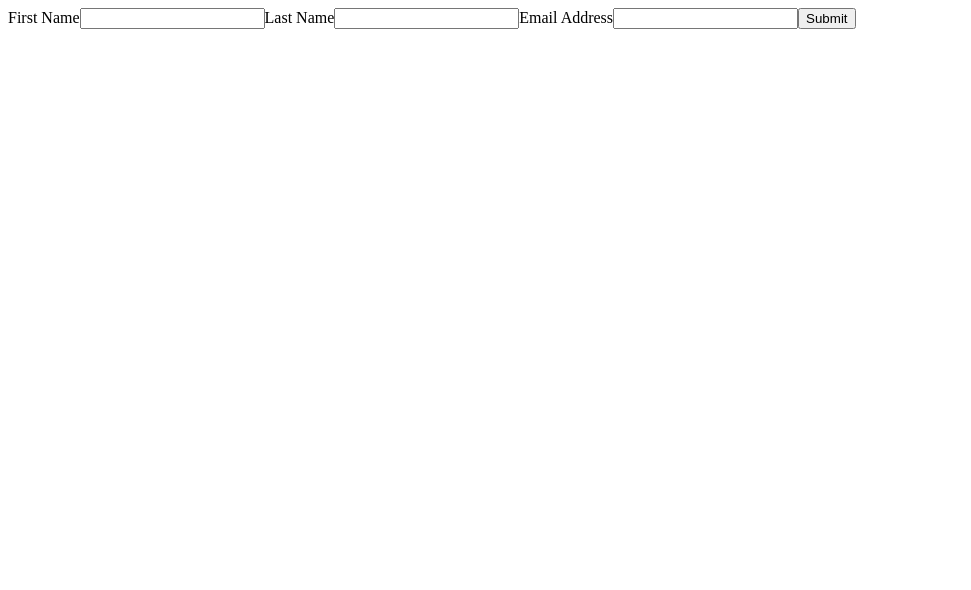
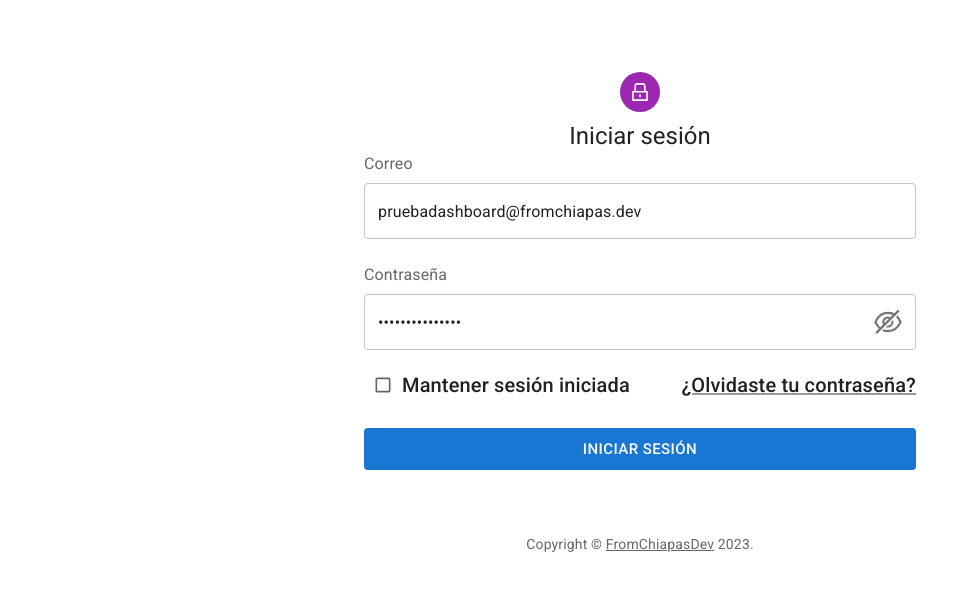
Before and after one commit to DigitalPapers/digital-papers-client, a React (Vite) app: page /login in a window 1280 px wide. Shown: the top 590 px of the page, without its empty margins (0-971 px from the left). Built offline with nearby package versions, Linux system fonts and the light colour scheme.

Commit message:
feat: added Login

```diff
--- a/index.html
+++ b/index.html
@@ -5,7 +5,7 @@
     <link rel="icon" type="image/svg+xml" href="/vite.svg" />
     <meta name="viewport" content="width=device-width, initial-scale=1.0" />
     <link rel="stylesheet" href="https://fonts.googleapis.com/css?family=Roboto:300,400,500,700&display=swap" />
-    <title>BackOffice ZM y CIA </title>
+    <title>BackOffice</title>
   </head>
   <body>
     <div id="root"></div>
--- a/package.json
+++ b/package.json
@@ -17,7 +17,8 @@
     "formik": "^2.2.9",
     "react": "^18.2.0",
     "react-dom": "^18.2.0",
-    "react-router-dom": "^6.8.2"
+    "react-router-dom": "^6.8.2",
+    "yup": "^1.0.2"
   },
   "devDependencies": {
     "@types/react": "^18.0.27",
--- a/src/App.jsx
+++ b/src/App.jsx
@@ -1,9 +1,16 @@
 import Routes from './routes'
 import { AuthProvider } from './hooks/AuthProvider'
+import { CssBaseline } from '@mui/material'
+
+import { createTheme, ThemeProvider } from "@mui/material/styles";
+const theme = createTheme()
 export default function App() {
   return (
-    <AuthProvider>
-      <Routes />
-    </AuthProvider>
+    <ThemeProvider theme={theme}>
+      <AuthProvider>
+        <CssBaseline />
+        <Routes />
+      </AuthProvider>
+    </ThemeProvider>
   )
 }
--- a/src/hooks/AuthProvider.jsx
+++ b/src/hooks/AuthProvider.jsx
@@ -8,7 +8,7 @@ export function AuthProvider({ children, userData }) {
   const [user, setUser] = useLocalStorage("user", userData);
   const navigate = useNavigate();
 
-  const login = async (data) => {
+  const login = (data) => {
     // TODO: Make validations to sent data to server
     setUser(data);
     navigate("/", { replace: true });
--- a/src/pages/authentication/Login.jsx
+++ b/src/pages/authentication/Login.jsx
@@ -1,84 +1,206 @@
-import { useFormik } from "formik";
+import * as React from "react";
+import { Formik } from 'formik';
+import * as Yup from 'yup';
+import { Link as RouterLink } from 'react-router-dom';
+// material-ui
+import {
+  Button,
+  Checkbox,
+  Container,
+  Box,
+  FormControlLabel,
+  FormHelperText,
+  Avatar,
+  Grid,
+  Link,
+  IconButton,
+  InputAdornment,
+  InputLabel,
+  OutlinedInput,
+  Stack,
+  Typography
+} from '@mui/material';
+
+import { EyeOutlined, EyeInvisibleOutlined, LockOutlined } from '@ant-design/icons';
 import { useAuth } from "../../hooks/AuthProvider";
 
+function Copyright(props) {
+  return (
+    <Typography
+      variant="body2"
+      color="text.secondary"
+      align="center"
+      {...props}
+    >
+      {"Copyright © "}
+      <Link color="inherit" href="https://fromchiapas.dev">
+        FromChiapasDev
+      </Link>{" "}
+      {new Date().getFullYear()}
+      {"."}
+    </Typography>
+  );
+}
+
+const validationSchema = Yup.object().shape({
+  email: Yup.string().email('Debe ser un correo valido').max(255).required('Email es requerido'),
+  password: Yup.string().max(255).required('Contraseña es requerido'),
+});
+
 export default function Login() {
-  const { login } = useAuth();
+  const { login } = useAuth()
+  const [checked, setChecked] = React.useState(false);
 
-  // A custom validation function. This must return an object
-  // which keys are symmetrical to our values/initialValues
-  const validate = values => {
-    const errors = {};
-    if (!values.firstName) {
-      errors.firstName = 'Required';
-    } else if (values.firstName.length > 15) {
-      errors.firstName = 'Must be 15 characters or less';
-    }
+  const [showPassword, setShowPassword] = React.useState(false);
 
-    if (!values.lastName) {
-      errors.lastName = 'Required';
-    } else if (values.lastName.length > 20) {
-      errors.lastName = 'Must be 20 characters or less';
-    }
-
-    if (!values.email) {
-      errors.email = 'Required';
-    } else if (!/^[A-Z0-9._%+-]+@[A-Z0-9.-]+\.[A-Z]{2,4}$/i.test(values.email)) {
-      errors.email = 'Invalid email address';
-    }
-
-    return errors;
+  const handleClickShowPassword = () => {
+    setShowPassword(!showPassword);
   };
 
-  const formik = useFormik({
-    initialValues: {
-      firstName: "",
-      lastName: "",
-      email: "",
-    },
-    validate,
-    onSubmit: (values) => {
-      alert(JSON.stringify(values, null, 2));
-    },
-  });
+  const handleMouseDownPassword = (event) => {
+    event.preventDefault();
+  };
+
+  const onSubmitForm = (values, { setErrors, setStatus, setSubmitting }) => {
+    try {
+      setStatus({ success: false });
+      setSubmitting(true);
+      console.log('Values form', values)
+      login({ email: values.email, password: values.password })
+    } catch (err) {
+      setStatus({ success: false });
+      setErrors({ submit: err.message });
+      setSubmitting(false);
+    }
+  }
+
   return (
-    <form onSubmit={formik.handleSubmit}>
-      <label htmlFor="firstName">First Name</label>
-      <input
-        id="firstName"
-        name="firstName"
-        type="text"
-        onChange={formik.handleChange}
-        onBlur={formik.handleBlur}
-        value={formik.values.firstName}
-      />
+    <Container component="main" maxWidth="sm">
+      <Box
+        sx={{
+          marginTop: 8,
+          display: "flex",
+          flexDirection: "column",
+          alignItems: "center"
+        }}
+      >
+        <Avatar sx={{ m: 1, bgcolor: "secondary.main" }}>
+          <LockOutlined />
+        </Avatar>
+        <Typography component="h1" variant="h5">
+          Iniciar sesión
+        </Typography>
+        <Formik
+          initialValues={{
+            email: 'pruebadashboard@fromchiapas.dev',
+            password: 'pruebaDashboard',
+            submit: null
+          }}
+          validationSchema={validationSchema}
+          onSubmit={onSubmitForm}
+        >
+          {({ errors, handleBlur, handleChange, handleSubmit, isSubmitting, touched, values }) => (
+            <form noValidate onSubmit={handleSubmit}>
+              <Grid container spacing={3}>
+                <Grid item xs={12}>
+                  <Stack spacing={1}>
+                    <InputLabel htmlFor="email-login">Correo</InputLabel>
+                    <OutlinedInput
+                      id="email-login"
+                      type="email"
+                      value={values.email}
+                      name="email"
+                      onBlur={handleBlur}
+                      onChange={handleChange}
+                      placeholder="Ingresa Email..."
+                      fullWidth
+                      error={Boolean(touched.email && errors.email)}
+                    />
+                    {touched.email && errors.email && (
+                      <FormHelperText error>
+                        {errors.email}
+                      </FormHelperText>
+                    )}
+                  </Stack>
+                </Grid>
+                <Grid item xs={12}>
+                  <Stack spacing={1}>
+                    <InputLabel htmlFor="password-login">Contraseña</InputLabel>
+                    <OutlinedInput
+                      fullWidth
+                      error={Boolean(touched.password && errors.password)}
+                      id="password-login"
+                      type={showPassword ? 'text' : 'password'}
+                      value={values.password}
+                      name="password"
+                      onBlur={handleBlur}
+                      onChange={handleChange}
+                      endAdornment={
+                        <InputAdornment position="end">
+                          <IconButton
+                            aria-label="toggle password visibility"
+                            onClick={handleClickShowPassword}
+                            onMouseDown={handleMouseDownPassword}
+                            edge="end"
+                            size="large"
+                          >
+                            {showPassword ? <EyeOutlined /> : <EyeInvisibleOutlined />}
+                          </IconButton>
+                        </InputAdornment>
+                      }
+                      placeholder="Ingresa tu contraseña..."
+                    />
+                    {touched.password && errors.password && (
+                      <FormHelperText error>
+                        {errors.password}
+                      </FormHelperText>
+                    )}
+                  </Stack>
+                </Grid>
 
-      {formik.errors.firstName && formik.touched.firstName ? <div>{formik.errors.firstName}</div> : null}
-
-      <label htmlFor="lastName">Last Name</label>
-      <input
-        id="lastName"
-        name="lastName"
-        type="text"
-        onChange={formik.handleChange}
-        onBlur={formik.handleBlur}
-        value={formik.values.lastName}
-      />
-
-      {formik.errors.lastName && formik.touched.lastName ? <div>{formik.errors.lastName}</div> : null}
-
-      <label htmlFor="email">Email Address</label>
-      <input
-        id="email"
-        name="email"
-        type="email"
-        onChange={formik.handleChange}
-        onBlur={formik.handleBlur}
-        value={formik.values.email}
-      />
-
-      {formik.errors.email && formik.touched.email ? <div>{formik.errors.email}</div> : null}
-
-      <button type="submit">Submit</button>
-    </form>
+                <Grid item xs={12} sx={{ mt: -1 }}>
+                  <Stack direction="row" justifyContent="space-between" alignItems="center" spacing={2}>
+                    <FormControlLabel
+                      control={
+                        <Checkbox
+                          checked={checked}
+                          onChange={(event) => setChecked(event.target.checked)}
+                          name="checked"
+                          color="primary"
+                          size="small"
+                        />
+                      }
+                      label={<Typography variant="h6">Mantener sesión iniciada</Typography>}
+                    />
+                    <Link variant="h6" component={RouterLink} to="/password-recovery" color="text.primary">
+                      ¿Olvidaste tu contraseña?
+                    </Link>
+                  </Stack>
+                </Grid>
+                {errors.submit && (
+                  <Grid item xs={12}>
+                    <FormHelperText error>{errors.submit}</FormHelperText>
+                  </Grid>
+                )}
+                <Grid item xs={12}>
+                  <Button
+                    disableElevation
+                    disabled={isSubmitting}
+                    fullWidth
+                    size="large"
+                    type="submit"
+                    variant="contained"
+                    color="primary"
+                  >
+                    Iniciar sesión
+                  </Button>
+                </Grid>
+              </Grid>
+            </form>
+          )}
+        </Formik>
+      </Box>
+      <Copyright sx={{ mt: 8, mb: 4 }} />
+    </Container>
   );
 }
```
Also changed, not shown: src/components/MainCard.jsx (added, +12 -0 lines), 2 other files (tests, documents, lock files or other folders).
